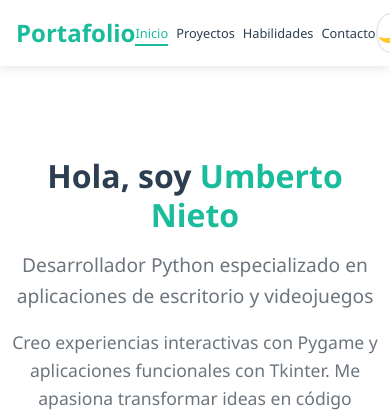
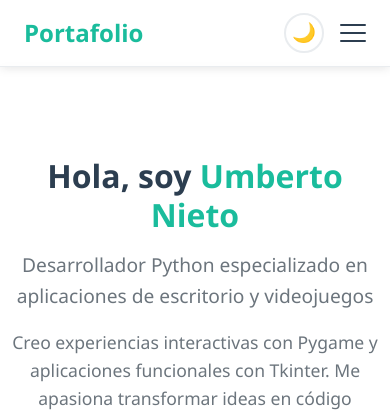
Before and after one commit to Prozzi21/portafolio, a FastAPI app: page / in a window 390 px wide. Shown: the top 415 px of the page. Run offline with FastAPI, Linux system fonts and the light colour scheme; data comes from the database, SQL or seed files in the repository.

Commit message:
Implement mobile navbar with toggle functionality and update styles

```diff
--- a/static/css/style.css
+++ b/static/css/style.css
@@ -72,12 +72,44 @@ body {
     font-weight: 700;
     color: var(--accent);
     text-decoration: none;
+    order: 1;
 }
 
 .nav-links {
     display: flex;
     list-style: none;
     gap: 2rem;
+    order: 2;
+    margin-left: auto;
+    margin-right: 2rem;
+}
+
+.nav-actions {
+    display: flex;
+    align-items: center;
+    gap: 1rem;
+    order: 3;
+}
+
+.nav-toggle {
+    display: none;
+    background: none;
+    border: none;
+    cursor: pointer;
+    flex-direction: column;
+    justify-content: space-between;
+    width: 26px;
+    height: 18px;
+    padding: 0;
+    z-index: 1001;
+}
+
+.nav-toggle .hamburger-line {
+    width: 100%;
+    height: 2px;
+    background-color: var(--text-primary);
+    transition: all 0.3s ease-in-out;
+    border-radius: 4px;
 }
 
 .nav-links a {
@@ -534,6 +566,69 @@ body {
 
 /* Responsive */
 @media (max-width: 768px) {
+    /* Mobile Navbar Dropdown */
+    .nav-toggle {
+        display: flex; /* Show hamburger button */
+    }
+
+    .nav-toggle.open .hamburger-line:nth-child(1) {
+        transform: translateY(8px) rotate(45deg);
+    }
+
+    .nav-toggle.open .hamburger-line:nth-child(2) {
+        opacity: 0;
+    }
+
+    .nav-toggle.open .hamburger-line:nth-child(3) {
+        transform: translateY(-8px) rotate(-45deg);
+    }
+
+    .nav-links {
+        position: absolute;
+        top: 100%;
+        left: 0;
+        width: 100%;
+        background: var(--nav-bg);
+        border-bottom: 1px solid var(--border);
+        box-shadow: var(--nav-shadow);
+        flex-direction: column;
+        gap: 0;
+        padding: 0;
+        max-height: 0;
+        overflow: hidden;
+        transition: max-height 0.3s ease-out, padding 0.3s ease;
+        margin: 0;
+        order: 4; /* Place under logo/toggle bar */
+    }
+
+    .nav-links.active {
+        display: flex;
+        max-height: 300px;
+        padding: 0.5rem 0;
+    }
+
+    .nav-links li {
+        width: 100%;
+        text-align: center;
+    }
+
+    .nav-links a {
+        display: block;
+        padding: 0.8rem 2rem;
+        font-size: 1rem;
+        width: 100%;
+    }
+
+    .nav-links a::after {
+        display: none;
+    }
+
+    .nav-links a.active {
+        background: rgba(26, 188, 156, 0.1);
+        color: var(--accent);
+    }
+
+    /* Hero Section */
     .hero-content {
         grid-template-columns: 1fr;
         gap: 2rem;
@@ -546,14 +641,6 @@ body {
 
     .hero-actions {
         justify-content: center;
-    }
-
-    .nav-links {
-        gap: 1rem;
-    }
-
-    .nav-links a {
-        font-size: 0.9rem;
     }
 
     .projects-grid {
@@ -573,15 +660,7 @@ body {
 
 @media (max-width: 480px) {
     .nav-container {
-        padding: 0.8rem 1rem;
-    }
-
-    .nav-links {
-        gap: 0.5rem;
-    }
-
-    .nav-links a {
-        font-size: 0.8rem;
+        padding: 0.8rem 1.5rem;
     }
 
     .page-section {
--- a/static/js/main.js
+++ b/static/js/main.js
@@ -17,6 +17,24 @@ document.addEventListener('DOMContentLoaded', () => {
         if (icon) {
             icon.textContent = next === 'dark' ? '☀️' : '🌙';
         }
+    });
+
+    // Mobile Navbar Menu Toggle
+    const navToggle = document.getElementById('navToggle');
+    const navLinks = document.getElementById('navLinks');
+
+    navToggle?.addEventListener('click', () => {
+        navToggle.classList.toggle('open');
+        navLinks?.classList.toggle('active');
+    });
+
+    // Close menu when clicking on any link
+    const navLinksList = navLinks?.querySelectorAll('a');
+    navLinksList?.forEach(link => {
+        link.addEventListener('click', () => {
+            navToggle?.classList.remove('open');
+            navLinks?.classList.remove('active');
+        });
     });
 
     const contactForm = document.getElementById('contactForm');
--- a/templates/base.html
+++ b/templates/base.html
@@ -10,15 +10,22 @@
     <nav class="navbar">
         <div class="nav-container">
             <a href="/" class="nav-logo">Portafolio</a>
-            <ul class="nav-links">
+            <div class="nav-actions">
+                <button class="theme-toggle" id="themeToggle" aria-label="Cambiar tema">
+                    <span class="toggle-icon">🌙</span>
+                </button>
+                <button class="nav-toggle" id="navToggle" aria-label="Menú de navegación">
+                    <span class="hamburger-line"></span>
+                    <span class="hamburger-line"></span>
+                    <span class="hamburger-line"></span>
+                </button>
+            </div>
+            <ul class="nav-links" id="navLinks">
                 <li><a href="/" class="{% if active == 'inicio' %}active{% endif %}">Inicio</a></li>
                 <li><a href="/projects" class="{% if active == 'proyectos' %}active{% endif %}">Proyectos</a></li>
                 <li><a href="/skills" class="{% if active == 'habilidades' %}active{% endif %}">Habilidades</a></li>
                 <li><a href="/contact" class="{% if active == 'contacto' %}active{% endif %}">Contacto</a></li>
             </ul>
-            <button class="theme-toggle" id="themeToggle" aria-label="Cambiar tema">
-                <span class="toggle-icon">🌙</span>
-            </button>
         </div>
     </nav>
 
```
